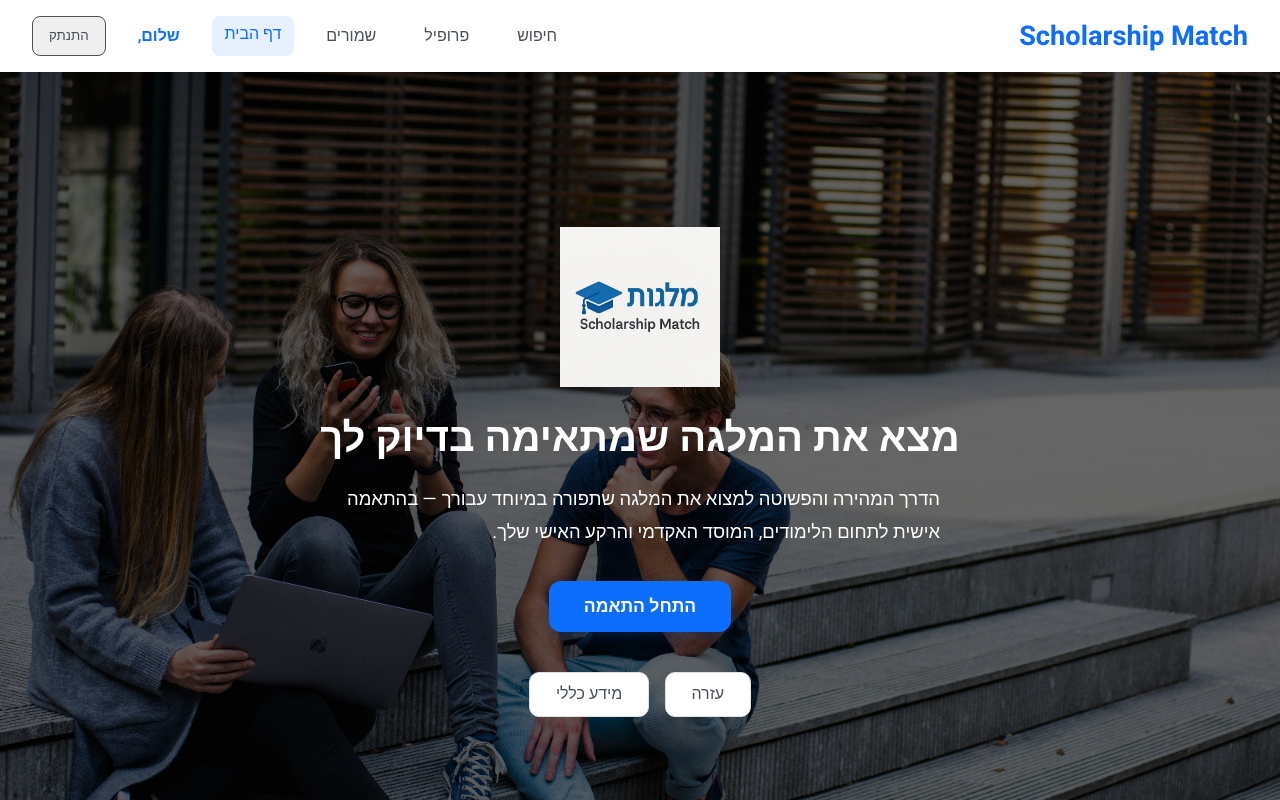
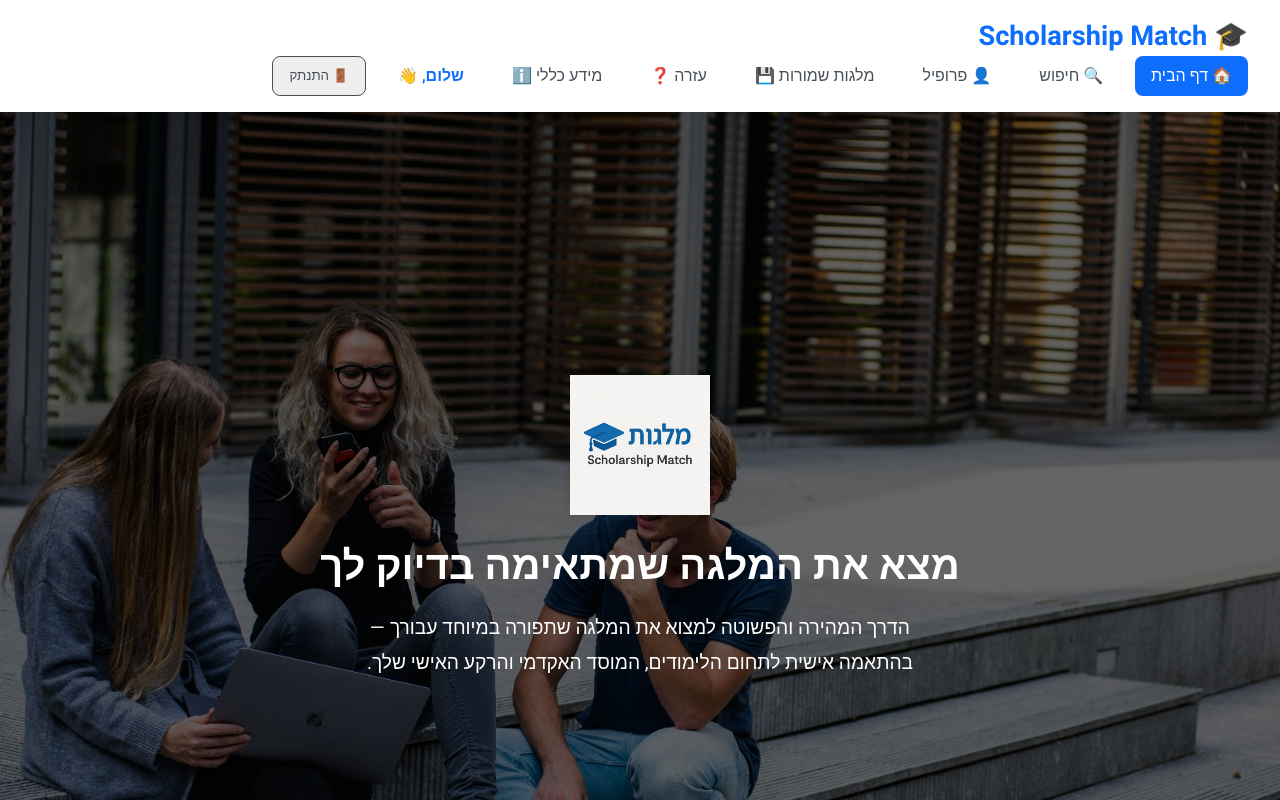
Before and after one commit to lid0kk/MyReactProject, a React (Vite) app: page /home in a window 1280 px wide. Shown: the top 800 px of the page. Built offline with nearby package versions, Linux system fonts and the light colour scheme; no server answers; the database is empty; sample sign-in values are in the browser's storage; a web font is replaced by a local one.

Commit message:
Changes to the website

```diff
--- a/src/Components/Navbar.jsx
+++ b/src/Components/Navbar.jsx
@@ -10,6 +10,7 @@ export default function Navbar() {
   const [user] = useAuthState(auth);
   const [fullName, setFullName] = useState("");
   const [isAdmin, setIsAdmin] = useState(false);
+  const [menuOpen, setMenuOpen] = useState(false);
   const navigate = useNavigate();
   const location = useLocation();
 
@@ -34,7 +35,7 @@ export default function Navbar() {
 
   const handleLogout = async () => {
     await auth.signOut();
-    toast.success("!התנתקת בהצלחה ");
+    toast.success("!התנתקת בהצלחה");
     navigate("/login");
   };
 
@@ -42,53 +43,67 @@ export default function Navbar() {
 
   return (
     <nav className="navbar">
-      <Link className="navbar-brand" to="/home">
-        Scholarship Match
+      <div className="navbar-header">
+        <button className="hamburger" onClick={() => setMenuOpen(!menuOpen)}>☰</button>
+        <Link className="navbar-brand hide-on-mobile" to="/home">
+          🎓 Scholarship Match
         </Link>
+      </div>
 
-      <div className="collapse-nav">
+      <div className={`collapse-nav ${menuOpen ? "open" : ""}`}>
         <ul className="ul-nav">
           <li className="nav-li">
-            <Link className={`nav-link ${isActive("/search") ? "active" : ""}`} to="/search">חיפוש</Link>
+            <Link className={`nav-link ${isActive("/home") ? "active" : ""}`} to="/home">🏠 דף הבית</Link>
+          </li>
+
+          {user && (
+            <>
+              <li className="nav-li">
+                <Link className={`nav-link ${isActive("/search") ? "active" : ""}`} to="/search">🔍 חיפוש</Link>
               </li>
               <li className="nav-li">
-            <Link className={`nav-link ${isActive("/profile") ? "active" : ""}`} to="/profile">פרופיל</Link>
+                <Link className={`nav-link ${isActive("/profile") ? "active" : ""}`} to="/profile">👤 פרופיל</Link>
               </li>
               <li className="nav-li">
-            <Link className={`nav-link ${isActive("/my-scholarships") ? "active" : ""}`} to="/my-scholarships">שמורים</Link>
+                <Link className={`nav-link ${isActive("/my-scholarships") ? "active" : ""}`} to="/my-scholarships"> מלגות שמורות 💾</Link>
               </li>
               <li className="nav-li">
-            <Link className={`nav-link ${isActive("/home") ? "active" : ""}`} to="/home">דף הבית</Link>
+              <Link className={`nav-link ${isActive("/help") ? "active" : ""}`} to="/help"> עזרה ❓</Link>
               </li>
-
+              <li className="nav-li">
+              <Link className={`nav-link ${isActive("/about") ? "active" : ""}`} to="/about"> מידע כללי ℹ️</Link>
+              </li>
               {isAdmin && (
                 <>
                   <li className="nav-li">
-                <Link className={`nav-link ${isActive("/admin") ? "active" : ""}`} to="/admin">ניהול</Link>
+                    <Link className={`nav-link ${isActive("/admin") ? "active" : ""}`} to="/admin"> ניהול ⚙️</Link>
                   </li>
                   <li className="nav-li">
-                <Link className={`nav-link ${isActive("/admin/dashboard") ? "active" : ""}`} to="/admin/dashboard">דף סטטיסטיקות</Link>
+                    <Link className={`nav-link ${isActive("/admin/dashboard") ? "active" : ""}`} to="/admin/dashboard"> דף סטטיסטיקות 📊</Link>
                   </li>
                   <li className="nav-li">
-                <Link className={`nav-link ${isActive("/seed") ? "active" : ""}`} to="/seed">הוספת מלגות ומשתמשים</Link>
+                    <Link className={`nav-link ${isActive("/seed") ? "active" : ""}`} to="/seed"> הוספת מלגות ➕</Link>
                   </li>
                 </>
               )}
 
-          {user ? (
-            <>
               <li className="nav-li">
-                <span className="nav-user">שלום, {fullName}</span>
+                <span className="nav-user">שלום, {fullName} 👋</span>
               </li>
               <li className="nav-li">
-                <button onClick={handleLogout} className="nav-link logout-btn">התנתק</button>
+                <button onClick={handleLogout} className="nav-link logout-btn">🚪 התנתק</button>
               </li>
             </>
-          ) : (
+          )}
+
+
+          {!user && (
             <li className="nav-li">
-              <Link className={`nav-link ${isActive("/login") ? "active" : ""}`} to="/login">התחברות / הרשמה</Link>
+              <Link className={`nav-link ${isActive("/login") ? "active" : ""}`} to="/login">🔐 התחברות / הרשמה</Link>
             </li>
           )}
+
+
         </ul>
       </div>
     </nav>
--- a/src/Pages/Home/Home.css
+++ b/src/Pages/Home/Home.css
@@ -3,26 +3,25 @@
   background-size: cover;
   background-position: center;
   background-repeat: no-repeat;
-  min-height: 100vh;
+  background-attachment: fixed;
+
+  min-height: 100dvh;
+  padding: 2rem 1rem;
   display: flex;
   flex-direction: column;
   align-items: center;
   justify-content: center;
+
   position: relative;
   overflow: hidden;
-  background-attachment: fixed;
   direction: rtl;
-
+  text-align: center;
 }
-
 
 .home-container::before {
   content: "";
   position: absolute;
-  top: 0;
-  left: 0;
-  width: 100%;
-  height: 100%;
+  inset: 0;
   background: rgba(0, 0, 0, 0.6);
   z-index: 0;
 }
@@ -31,12 +30,15 @@
   position: relative;
   z-index: 1;
 }
+
+/* לוגו */
 .home-logo {
-  width: 160px;
+  width: 140px;
   margin-bottom: 1.5rem;
-  filter: drop-shadow(0 2px 4px rgba(0, 0, 0, 0.1));
+  filter: drop-shadow(0 2px 4px rgba(0, 0, 0, 0.15));
 }
 
+/* כותרת */
 .home-title {
   font-size: 2.5rem;
   font-weight: 800;
@@ -46,16 +48,17 @@
 }
 
 .home-description {
-  font-size: 1.15rem;
+  font-size: 1.2rem;
   color: #ffffff;
   max-width: 600px;
   margin-bottom: 2rem;
   line-height: 1.8;
+  padding: 0 1rem;
 }
 
 .home-start-btn {
   font-size: 1.1rem;
-  padding: 0.8rem 2.2rem;
+  padding: 0.75rem 2rem;
   border-radius: 12px;
   background-color: #0d6efd;
   color: white;
@@ -64,6 +67,10 @@
   font-weight: 600;
   box-shadow: 0 4px 12px rgba(13, 110, 253, 0.2);
   transition: all 0.3s ease;
+
+  width: 280px;
+  max-width: 50%;
+  margin-bottom: 2rem;
 }
 
 .home-start-btn:hover {
@@ -73,14 +80,44 @@
 
 .home-links {
   display: flex;
+  flex-direction: column;
+  gap: 1rem;
+  align-items: center;
+  max-width: 50%;
+}
+.mini-stats-container {
+  background: white;
+  border-radius: 12px;
+  padding: 1.5rem;
+  margin-top: 3rem;
+  box-shadow: 0 4px 12px rgba(0,0,0,0.1);
+  text-align: center;
+  max-width: 700px;
+  width: 100%;
+}
+
+.mini-stats-boxes {
+  display: flex;
+  justify-content: center;
+  gap: 2rem;
+  margin-bottom: 1.5rem;
   flex-wrap: wrap;
-  gap: 1rem;
-  justify-content: center;
-  margin-top: 2.5rem;
+}
+
+.mini-stat-box {
+  font-size: 1.2rem;
+  font-weight: bold;
+  color: #0d6efd;
+}
+
+.mini-pie-chart {
+  margin-top: 1rem;
 }
 
 .home-link-btn {
-  padding: 0.6rem 1.6rem;
+  width: 280px;
+  max-width: 90%;
+  padding: 0.6rem 1.5rem;
   border-radius: 10px;
   border: 1px solid #dee2e6;
   background-color: white;
@@ -96,6 +133,7 @@
   border-color: #0d6efd;
 }
 
+/* מובייל */
 @media (max-width: 600px) {
   .home-title {
     font-size: 1.8rem;
@@ -105,12 +143,12 @@
     font-size: 1rem;
   }
 
-  .home-start-btn {
-    width: 100%;
+  .home-logo {
+    width: 110px;
   }
 
+  .home-start-btn,
   .home-link-btn {
-    width: 100%;
-    text-align: center;
+    font-size: 1rem;
   }
 }
--- a/src/Pages/Home/Home.jsx
+++ b/src/Pages/Home/Home.jsx
@@ -17,14 +17,9 @@ export default function Home() {
       הדרך המהירה והפשוטה למצוא את המלגה שתפורה במיוחד עבורך — בהתאמה אישית לתחום הלימודים, המוסד האקדמי והרקע האישי שלך.
       </p>
 
-      <Link to="/search" className="home-start-btn">
-         התחל התאמה
-      </Link>
 
-      <div className="home-links">
-        <Link to="/help" className="home-link-btn"> עזרה </Link>
-        <Link to="/about" className="home-link-btn"> מידע כללי </Link>
-      </div>
+
+
     </div>
   );
 }
--- a/src/Pages/LoginRegister/LoginRegister.jsx
+++ b/src/Pages/LoginRegister/LoginRegister.jsx
@@ -28,9 +28,9 @@ export default function LoginRegister() {
     try {
       await signInWithEmailAndPassword(auth, formData.email, formData.password);
       toast.success(" !התחברת בהצלחה ");
-      navigate("/search");
+      navigate("/profile");
     } catch (err) {
-      toast.error("שגיאה בהתחברות: " + err.message);
+      toast.error("שגיאה בהתחברות" );
     }
   };
 
--- a/src/Pages/ScholarshipDetail/ScholarshipDetail.jsx
+++ b/src/Pages/ScholarshipDetail/ScholarshipDetail.jsx
@@ -44,7 +44,7 @@ export default function ScholarshipDetail() {
           savedAt: new Date(),
         }
       );
-      toast.success("המלגה נשמרה לדשבורד שלך!");
+      toast.success("!המלגה נשמרה לדשבורד שלך");
     } catch (err) {
       console.error("שגיאה בשמירה:", err);
       toast.error("אירעה שגיאה בשמירת המלגה");
--- a/src/Routes/Router.jsx
+++ b/src/Routes/Router.jsx
@@ -27,8 +27,7 @@ export default function AppRouter() {
       <Routes>
         <Route path="/home" element={<Home />} />
         <Route path="/*" element={<NotFound />} />
-        <Route path="/login" element={<LoginRegister />} />
-        <Route path="/register" element={<LoginRegister />} />
+        <Route path="/login" element={<LoginRegister /> }/>
         <Route path="/search" element={<ProtectedRoute><SearchForm /></ProtectedRoute>} />
         <Route path="/results" element={<ProtectedRoute><MatchResults /></ProtectedRoute>} />
         <Route path="/scholarship/:id" element={<ProtectedRoute><ScholarshipDetail /></ProtectedRoute>} />
--- a/src/Styles/Navbar.css
+++ b/src/Styles/Navbar.css
@@ -9,25 +9,8 @@
   position: sticky;
   top: 0;
   z-index: 999;
+  flex-wrap: wrap;
 }
-
-  img{
-    width: 100px;
-  }
-  .nav-user {
-    font-weight: 600;
-    color: #0d6efd;
-    padding: 0.5rem 1rem;
-  }
-
-  .nav-link.active {
-    background-color: #0d6efd;
-    color: white ;
-    border-radius: 8px;
-    padding: 0.4rem 0.8rem;
-    transition: background-color 0.3s ease;
-  }
-
 
 .navbar-brand {
   font-size: 1.7rem;
@@ -39,6 +22,59 @@
 
 .navbar-brand:hover {
   color: #0a58ca;
+}
+
+img {
+  width: 100px;
+}
+
+.nav-user {
+  font-weight: 600;
+  color: #0d6efd;
+  padding: 0.5rem 1rem;
+}
+
+.logout-btn {
+  border: 1px solid;
+  border-radius: 5px;
+  color: #000000;
+  cursor: pointer;
+  padding: 0.5rem 1rem;
+}
+
+.logout-btn:hover {
+  background-color: #a30212;
+  color: white;
+}
+
+.nav-link {
+  text-decoration: none;
+  padding: 0.5rem 1rem;
+  border-radius: 8px;
+  font-weight: 500;
+  color: #495057;
+  transition: all 0.2s ease;
+}
+
+.nav-link:hover,
+.nav-link.active {
+  background-color: rgba(13, 110, 253, 0.1);
+  color: #0d6efd;
+}
+
+.nav-link.active {
+  background-color: #0d6efd;
+  color: white;
+}
+
+.hamburger {
+  display: none;
+  font-size: 2rem;
+  background: none;
+  border: none;
+  cursor: pointer;
+  color: #0d6efd;
+  margin-left: auto;
 }
 
 .collapse-nav {
@@ -58,44 +94,22 @@
   display: flex;
 }
 
-  .logout-btn {
-    border: 1px solid;
-    border-radius: 5px;
-    color: #000000;
-    cursor: pointer;
-    padding: 0.5rem 1rem;
-  }
-  .logout-btn:hover {
-    background-color: #a30212;
-    color: white;
+@media (max-width: 768px) {
+  .hamburger {
+    display: block;
   }
 
-
-  .nav-link {
-    text-decoration: none;
-    padding: 0.5rem 1rem;
-    border-radius: 8px;
-    font-weight: 500;
-    color: #495057;
-    transition: all 0.2s ease;
-  }
-
-  .nav-link:hover,
-  .nav-link.active {
-    background-color: rgba(13, 110, 253, 0.1);
-    color: #0d6efd;
-  }
-
-  @media (max-width: 768px) {
-    .navbar {
+  .collapse-nav {
+    display: none;
     flex-direction: column;
-      align-items: flex-start;
+    background-color: #ffffff;
+    width: 100%;
+    border-top: 1px solid #ddd;
     padding: 1rem;
   }
 
-    .collapse-nav {
-      width: 100%;
-      margin-top: 1rem;
+  .collapse-nav.open {
+    display: flex;
   }
 
   .ul-nav {
@@ -106,5 +120,18 @@
 
   .nav-link {
     width: 100%;
+    padding: 0.75rem 1rem;
+    font-size: 1.05rem;
+  }
+
+  .logout-btn {
+    width: 100%;
+    text-align: center;
+  }
+
+  .nav-user {
+    padding: 0.5rem 0;
+    width: 100%;
+    text-align: center;
   }
 }
```
Also changed, not shown: src/Components/MiniStats.jsx (added, +68 -0 lines), src/Pages/SavedScholarships/SavedScholarships.css (+42 -10 lines), src/Pages/SavedScholarships/SavedScholarships.jsx (+31 -8 lines). Lines whose indentation alone changed are shown as unchanged.
